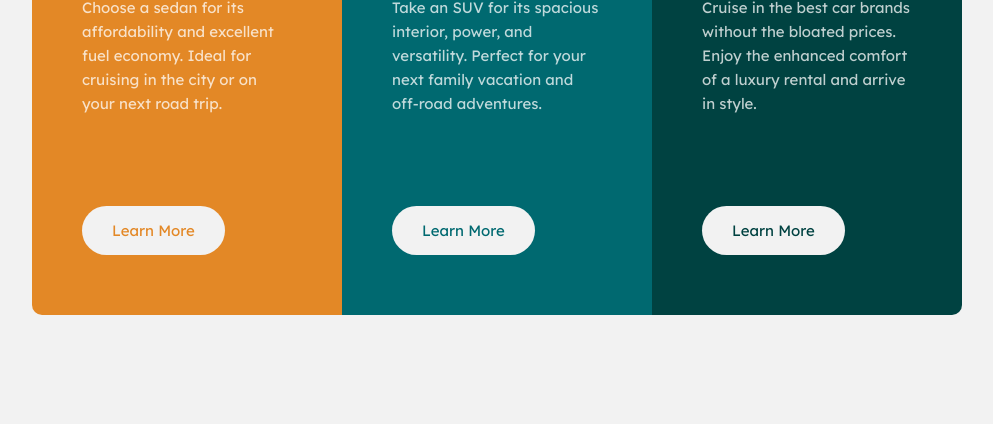
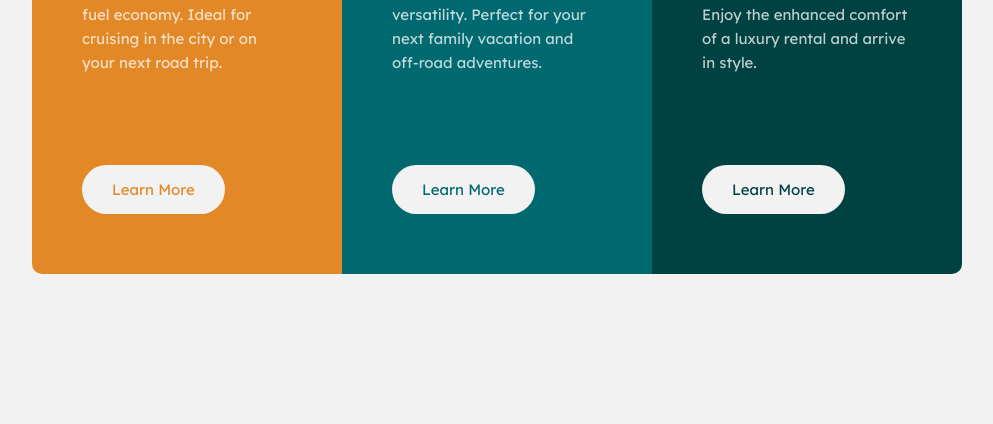
Before and after one commit to StevenRis/3-column-preview-card-component, a plain HTML site: page index.html in a window 1280 px wide. Shown: the part 376-800 px from the top of the page, without its empty margins (143-1136 px from the left). Drawn offline with Linux system fonts and the light colour scheme.

Commit message:
css refactoring

```diff
--- a/styles/style.scss
+++ b/styles/style.scss
@@ -53,7 +53,7 @@ a {
 
   @media (min-width: 767px) {
     justify-content: center;
-    padding: 0ы;
+    padding: 0%;
   }
 }
 
```
Also changed, not shown: styles/style.css, 1 other file.
